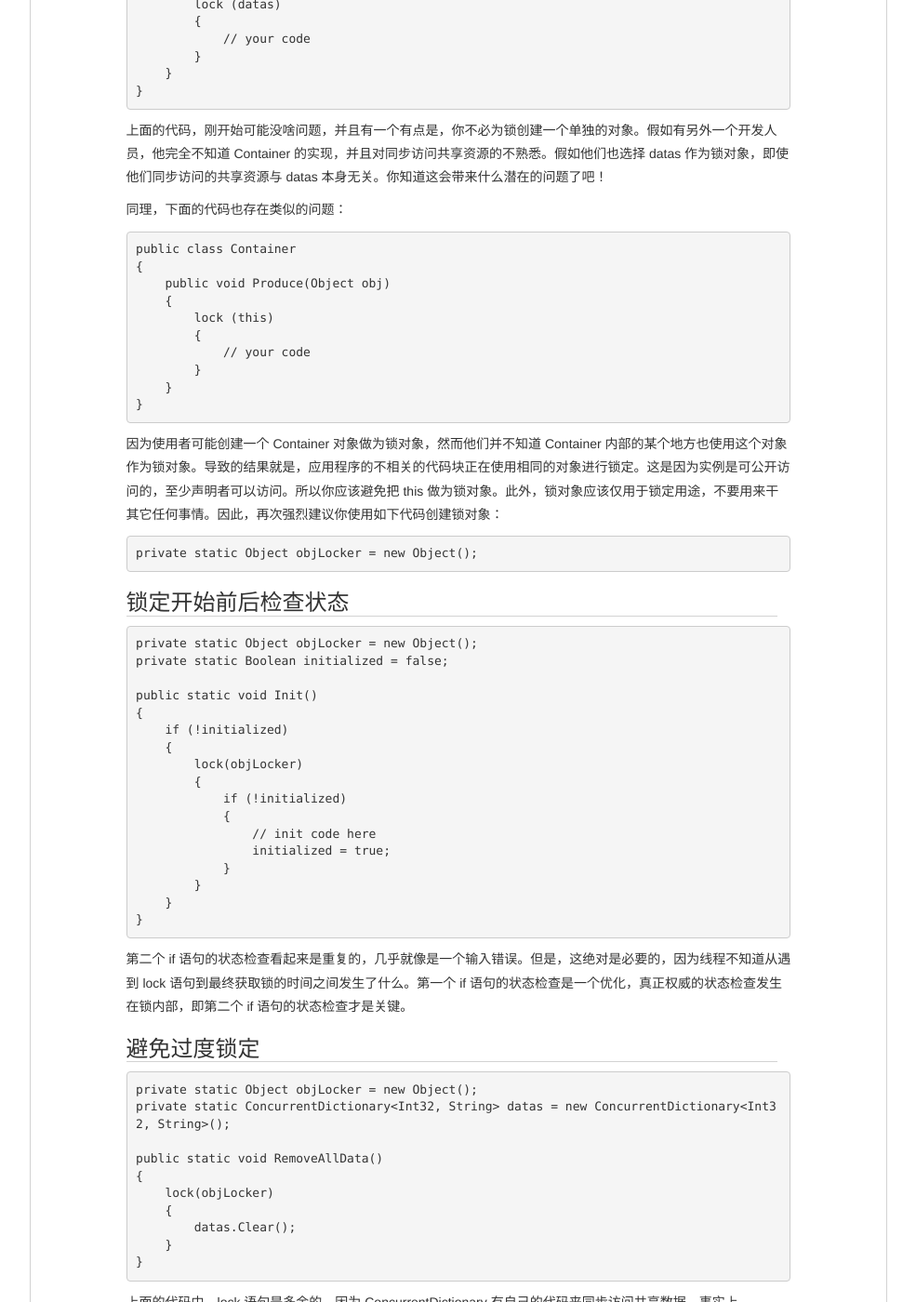
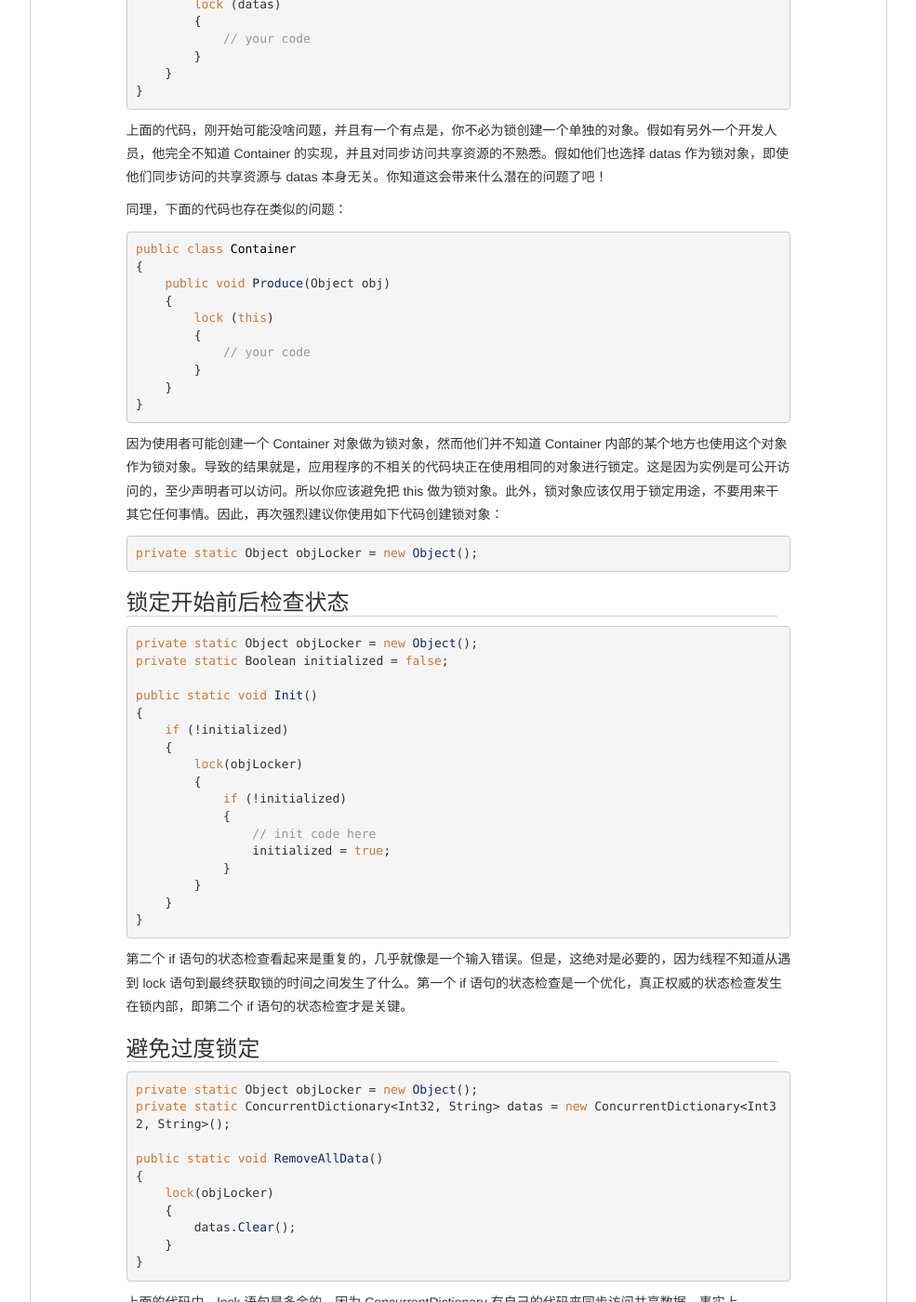
Before and after one commit to luli100/luli100.github.io, a Jekyll site: the page built from _posts/2023-11-26-lock-statement-best-practice.md, in a window 1280 px wide and 1400 px high, scrolled down 1361 px. Shown: the whole window at 93% size, without its empty margins (147-1132 px from the left). Built offline with Jekyll 4.4.1, drawn with Linux system fonts in a browser that asks for light colours; some of the changed text lies outside the part shown.

Commit message:
code style

````diff
--- a/_posts/2023-11-26-lock-statement-best-practice.md
+++ b/_posts/2023-11-26-lock-statement-best-practice.md
@@ -10,7 +10,7 @@ enable: true
 
 刚开始你可能会写出如下代码：
 
-```C#
+```c#
 private static Int32 locker;
 public void Write()
 {
@@ -23,7 +23,7 @@ public void Write()
 
 幸运的是，C# 编译器会提醒你，"lock 语句需要一个引用类型，int 不是一个引用类型"。如果你知道 lock 语句是 try/finally 使用 Monitor.Enter 和 Monitor.Exit 封装语法糖的话，你可能会思考下面的代码为什么编译器不会报错：
 
-```C#
+```c#
 private static Int32 locker;
 public void Write()
 {
@@ -50,7 +50,7 @@ public void Write()
 
 为了让事情更简单，强烈推荐你使用如下代码创建锁对象。
 
-```C#
+```c#
 private static Object objLocker = new Object();
 ```
 
@@ -58,7 +58,7 @@ private static Object objLocker = new Object();
 
 你是否想过为什么锁对象的访问权限总是优先设为 private？你是否认为与 lock 语句一起使用的锁对象没有做其它的事情，从而选择一个已存在的对象做为锁对象？嗯，这样的方案确实很诱人。但你必须要认真思考这个已存在的对象的访问权限是什么？如果是 public 级别的访问，那么你就要注意了。例如：
 
-```C#
+```c#
 public class Container
 {
     public static readonly Queue<Object> datas = new Queue<Object>();
@@ -76,7 +76,7 @@ public class Container
 
 同理，下面的代码也存在类似的问题：
 
-```C#
+```c#
 public class Container
 {
     public void Produce(Object obj)
@@ -91,13 +91,13 @@ public class Container
 
 因为使用者可能创建一个 Container 对象做为锁对象，然而他们并不知道 Container 内部的某个地方也使用这个对象作为锁对象。导致的结果就是，应用程序的不相关的代码块正在使用相同的对象进行锁定。这是因为实例是可公开访问的，至少声明者可以访问。所以你应该避免把 this 做为锁对象。此外，锁对象应该仅用于锁定用途，不要用来干其它任何事情。因此，再次强烈建议你使用如下代码创建锁对象：
 
-```C#
+```c#
 private static Object objLocker = new Object();
 ```
 
 ### 锁定开始前后检查状态
 
-```C#
+```c#
 private static Object objLocker = new Object();
 private static Boolean initialized = false;
 
@@ -121,7 +121,7 @@ public static void Init()
 
 ### 避免过度锁定
 
-```C#
+```c#
 private static Object objLocker = new Object();
 private static ConcurrentDictionary<Int32, String> datas = new ConcurrentDictionary<Int32, String>();
 
````
Also changed, not shown: _posts/2023-11-25-synchronize-access-to-shared-resources-for-monitor.md (+6 -6 lines), _posts/2023-11-27-producer-consumer-pattern.md (+2 -2 lines).
